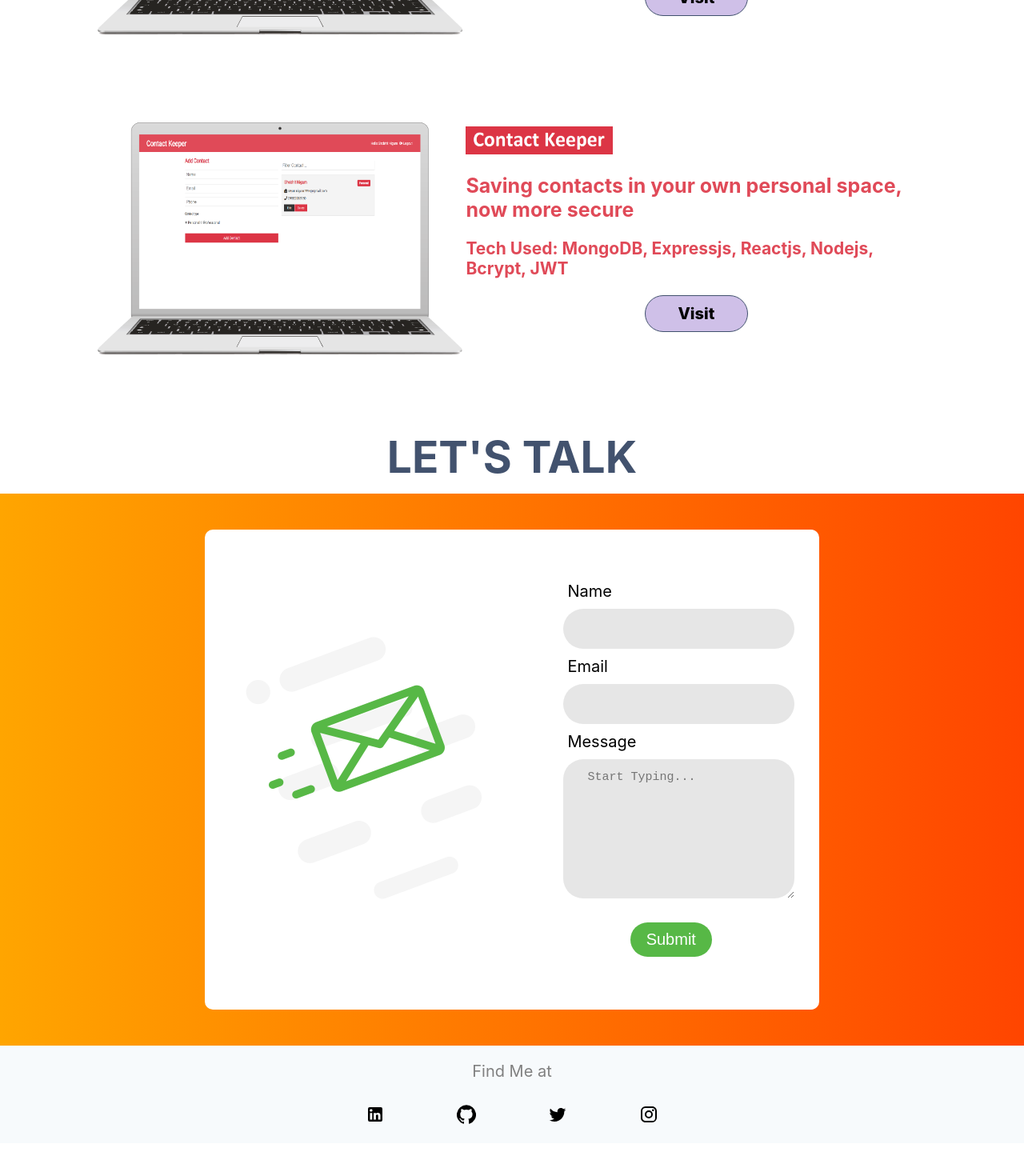
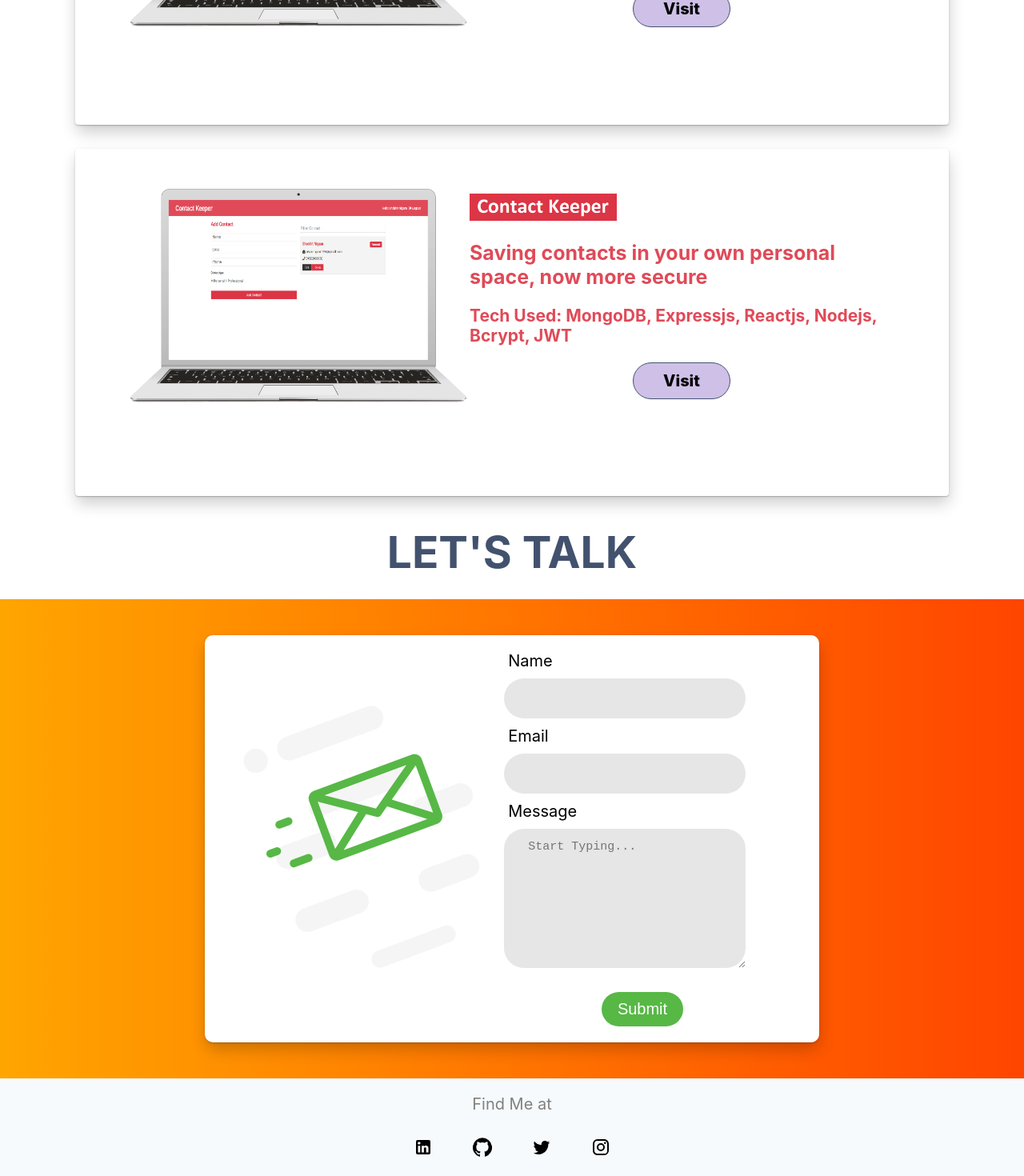
Before and after one commit to Zombieteer/Online-CV, a React (Create React App) app in the folder client/: page / in a window 1280 px wide. Shown: the part 1174-2644 px from the top of the page at 80% size. Before the commit the page ends 2623 px from the top, so only its background shows below. Built offline with nearby package versions, Linux system fonts and the light colour scheme.

Commit message:
css fixes

```diff
--- a/client/src/components/LandingPage/Contact.js
+++ b/client/src/components/LandingPage/Contact.js
@@ -19,8 +19,8 @@ export const Contact = () => {
       >
         Find Me at
       </div>
-      <div>
-        <Tooltip title="LinkedIn" arrow style={{ padding: "20px 25px" }}>
+      <div style={{ padding: "20px 0px" }}>
+        <Tooltip title="LinkedIn" arrow style={{ padding: "0px 25px" }}>
           <a
             href="https://www.linkedin.com/in/shobhit-nigam/"
             target="_blank"
@@ -29,7 +29,7 @@ export const Contact = () => {
             <LinkedInIcon className="contact_icon" />
           </a>
         </Tooltip>
-        <Tooltip title="Github" arrow style={{ padding: "20px 25px" }}>
+        <Tooltip title="Github" arrow style={{ padding: "0px 25px" }}>
           <a
             href="https://github.com/Zombieteer"
             target="_blank"
@@ -38,7 +38,7 @@ export const Contact = () => {
             <GitHubIcon className="contact_icon" />
           </a>
         </Tooltip>
-        <Tooltip title="Twitter" arrow style={{ padding: "20px 25px" }}>
+        <Tooltip title="Twitter" arrow style={{ padding: "0px 25px" }}>
           <a
             href="https://twitter.com/ShobhitNigam37"
             target="_blank"
@@ -47,7 +47,7 @@ export const Contact = () => {
             <TwitterIcon className="contact_icon" />
           </a>
         </Tooltip>
-        <Tooltip title="Instagram" arrow style={{ padding: "20px 25px" }}>
+        <Tooltip title="Instagram" arrow style={{ padding: "0px 25px" }}>
           <a
             href="https://www.instagram.com/shobhman/"
             target="_blank"
--- a/client/src/components/LandingPage/LetsTalk.js
+++ b/client/src/components/LandingPage/LetsTalk.js
@@ -16,9 +16,11 @@ const useStyles = makeStyles((theme) => ({
   },
   paper: {
     backgroundColor: "#fff",
-    border: "3px solid orange",
+    border: "2px solid orange",
+    outline: "none",
     boxShadow: theme.shadows[5],
     padding: theme.spacing(2, 4, 3),
+    width: "20%",
   },
 }));
 
@@ -66,7 +68,7 @@ export const LetsTalk = () => {
   return (
     <Fragment>
       <div name="talk">
-        <h1 className="head heading" style={{ paddingBottom: "1%" }}>
+        <h1 className="head heading" style={{ paddingBottom: "2%" }}>
           LET'S TALK
         </h1>
         <div className="outer_contact_div">
@@ -142,7 +144,11 @@ export const LetsTalk = () => {
             <div onClick={handleClose} style={{ cursor: "pointer" }}>
               <CancelIcon style={{ float: "right" }} />
             </div>
-            <h2 id="transition-modal-description">Message has been sent...</h2>
+            <div>
+              <h2 id="transition-modal-description">
+                Message has been sent...
+              </h2>
+            </div>
           </div>
         </Fade>
       </Modal>
--- a/client/src/components/LandingPage/Project.js
+++ b/client/src/components/LandingPage/Project.js
@@ -1,9 +1,13 @@
 import React from "react";
+import Card from "@material-ui/core/Card";
+import CardContent from "@material-ui/core/CardContent";
 
 export const Project = ({
   project: { title, image, detail, target, detail_color, techUsed },
 }) => {
   return (
+    <Card className="project-card">
+      <CardContent>
         <div className="project">
           <img className="mac-screen" src={image} alt="mac-screen"></img>
           <div class="info">
@@ -22,6 +26,8 @@ export const Project = ({
             </a>
           </div>
         </div>
+      </CardContent>
+    </Card>
   );
 };
 export default Project;
--- a/client/src/components/LandingPage/nav.css
+++ b/client/src/components/LandingPage/nav.css
@@ -94,18 +94,23 @@
 
 /*project section*/
 
+.project-card {
+  margin: 30px;
+  box-shadow: 1px 10px 20px -1px rgba(0, 0, 0, 0.2),
+    0px 1px 1px 0px rgba(0, 0, 0, 0.14), 0px 1px 3px 0px rgba(0, 0, 0, 0.12) !important;
+}
 .container {
   margin: 0 5%;
 }
 .heading {
   text-align: center;
-  padding-bottom: 5%;
+  /* padding-bottom: 5%; */
   /* border-bottom: 1px solid #42526e; */
 }
 
 .project {
   display: flex;
-  margin-bottom: 50px;
+  margin: 25px 0px;
   justify-content: center;
 }
 
@@ -160,15 +165,18 @@
   overflow: hidden;
   display: flex;
   flex-wrap: wrap;
-  justify-content: space-around;
+  justify-content: center;
   align-items: center;
-  width: 60vw;
-  height: 70vh;
+  width: 60%;
+  height: 70%;
   padding: 20px 0px;
+  box-shadow: 1px 10px 20px -1px rgba(0, 0, 0, 0.2),
+    0px 1px 1px 0px rgba(0, 0, 0, 0.14), 0px 1px 3px 0px rgba(0, 0, 0, 0.12);
 }
 
 .form {
-  width: 35%;
+  width: 45%;
+  padding-left: 30px;
 }
 
 .Get-in-touch {
@@ -195,7 +203,7 @@ input.input1 {
 }
 .input1 {
   display: block;
-  width: 85%;
+  width: 70%;
   background: #e6e6e6;
   /* font-family: Montserrat-Bold; */
   font-size: 15px;
@@ -241,7 +249,7 @@ textarea {
 }
 
 .contact_icon {
-  margin: 20px;
+  /* margin: 20px; */
   color: #000;
 }
 
--- a/client/src/components/layouts/ModalTempelate.js
+++ b/client/src/components/layouts/ModalTempelate.js
@@ -14,7 +14,8 @@ const useStyles = makeStyles((theme) => ({
   },
   paper: {
     backgroundColor: "#fff",
-    border: "3px solid orange",
+    border: "2px solid orange",
+    outline: "none",
     boxShadow: theme.shadows[5],
     padding: theme.spacing(2, 4, 3),
   },
```
Also changed, not shown: client/src/public/twimbit_tempelate.png. Lines whose indentation alone changed are shown as unchanged.
